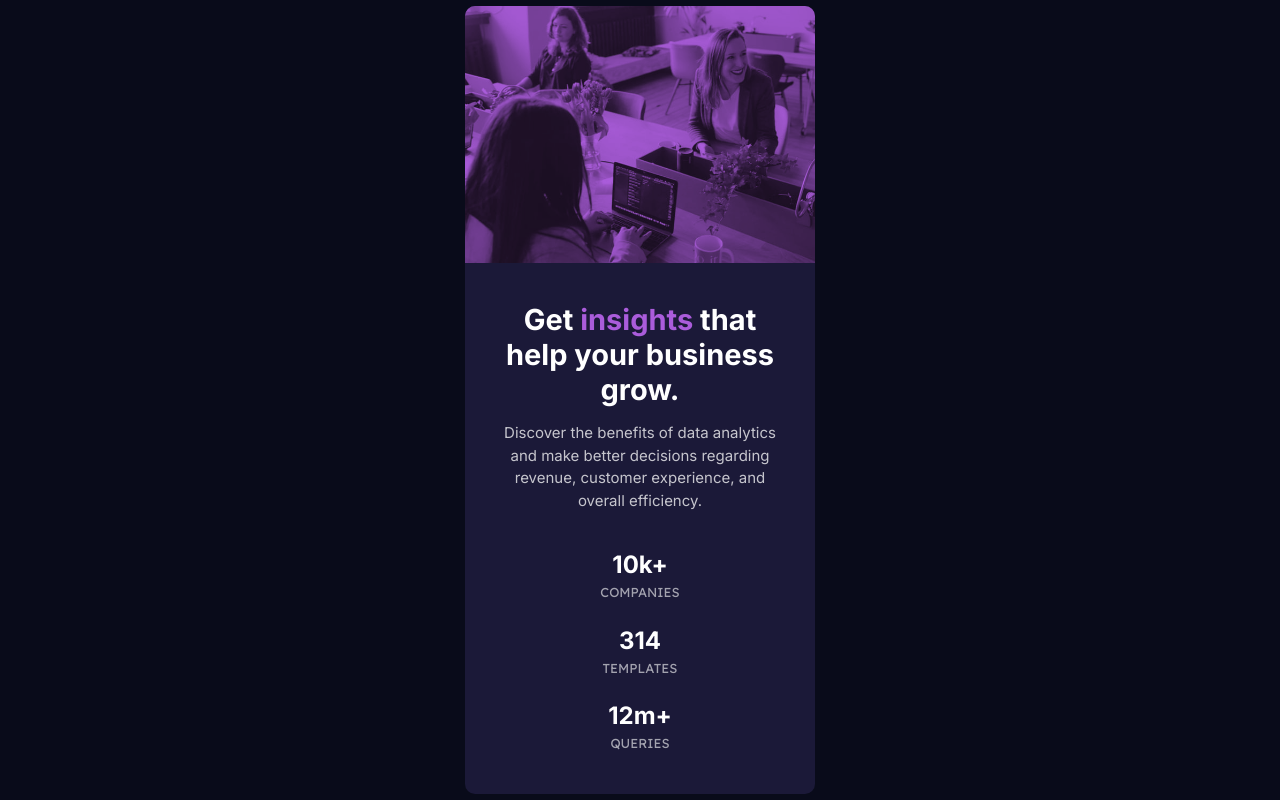
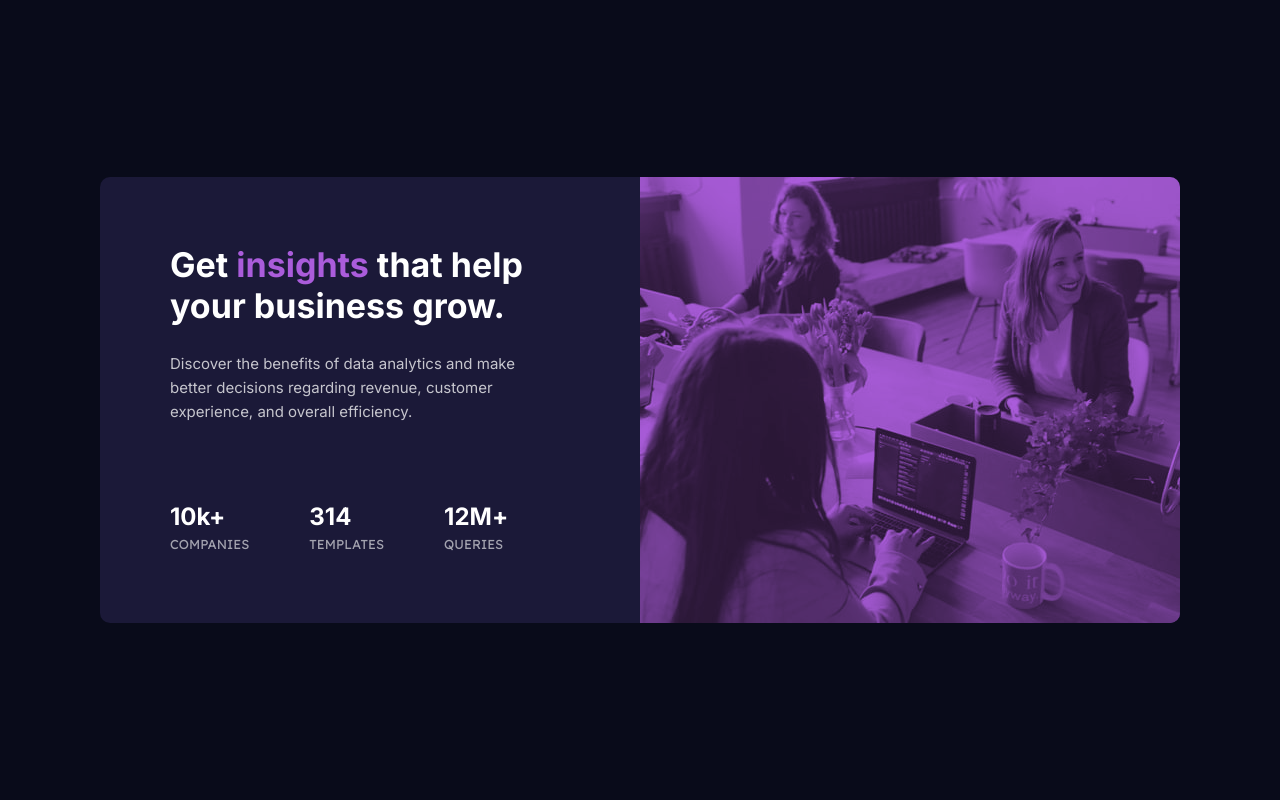
Before and after one commit to MariusHor/Stats-preview-card-component, a plain HTML site: page index.html in a window 1280 px wide. Drawn offline with Linux system fonts and the light colour scheme.

Commit message:
finished working on the desktop version of the project

```diff
--- a/css/style.css
+++ b/css/style.css
@@ -115,14 +115,14 @@ body {
     display: flex;
     justify-content: center;
     align-items: center;
-    padding: 0 2rem;
+    padding: 8rem 0;
 }
 
 .card {
     background: var(--clr-card-bg);
     border-radius: var(--border-radius);
     overflow: hidden;
-    max-width: 35rem;
+    max-width: 33rem;
 }
 
 .card__hero {
@@ -131,14 +131,16 @@ body {
 
 .card__img {
     mix-blend-mode: multiply;
-    opacity: 0.85;
+    opacity: 0.76;
+}
+
+.card__img--desktop {
+    display: none;
 }
 
 .card__content {
-    padding: 4rem 3.2rem;
+    padding: 4rem 2.9rem;
     text-align: center;
-    display: grid;
-    gap: 2rem;
 }
 
 .card__details {
@@ -158,6 +160,14 @@ body {
 
 .card__description {
     color: var(--clr-main-p);
+    line-height: 1.6;
+}
+
+.stats {
+    display: flex;
+    flex-direction: column;
+    gap: 2rem;
+    margin-top: 4rem;
 }
 
 .stats__value {
@@ -172,3 +182,48 @@ body {
     font-family: var(--ff-secondary);
     font-size: 1.3rem;
 }
+
+
+@media only screen and (min-width: 68rem) {
+    .card {
+        max-width: 108rem;
+        display: grid;
+        grid-template-columns: repeat(2, 1fr);
+    }
+
+    .card__hero {
+        grid-column-start: 2;
+    }
+
+    .card__img--mobile {
+        display: none;
+    }
+
+    .card__img--desktop {
+        display: block;
+    }
+
+    .card__content {
+        grid-row-start: 1;
+        display: flex;
+        flex-direction: column;
+        justify-content: center;
+        text-align: start;
+        padding: 6.2rem 7rem;
+        gap: 2rem;
+    }
+
+    .card__header {
+        font-size: 3.4rem;
+        margin-bottom: 2.5rem;
+    }
+
+    .stats {
+        flex-direction: row;
+        gap: 6rem;
+    }
+
+    .card__description {
+        padding-right: 5rem;
+    }
+}
--- a/index.html
+++ b/index.html
@@ -14,7 +14,8 @@
     <main class="main">
       <div class="card">
         <div class="card__hero">
-          <img src="./images/image-header-mobile.jpg" alt="" class="card__img">
+          <img src="./images/image-header-mobile.jpg" alt="" class="card__img card__img--mobile">
+          <img src="./images/image-header-desktop.jpg" alt="" class="card__img card__img--desktop">
         </div>
         <div class="card__content">
           <div class="card__details">
@@ -23,16 +24,16 @@
               experience, and overall efficiency.</p>
           </div>
           <div class="stats">
-            <p class="stats__value">10k+</p>
-            <p class="stats__type">companies</p>
-          </div>
-          <div class="stats">
-            <p class="stats__value">314</p>
-            <p class="stats__type">templates</p>
-          </div>
-          <div class="stats">
-            <p class="stats__value">12m+</p>
-            <p class="stats__type">queries</p>
+            <div class="stats_item">
+              <p class="stats__value">10k+</p>
+              <p class="stats__type">companies</p></div>
+            <div class="stats_item">
+              <p class="stats__value">314</p>
+              <p class="stats__type">templates</p></div>
+            <div class="stats_item">
+              <p class="stats__value">12M+</p>
+              <p class="stats__type">queries</p>
+            </div>
           </div>
         </div>
       </div>
```
Also changed, not shown: images/Screenshot 2022-04-29 at 01-16-10 Frontend Mentor Stats preview card component.png (added).
